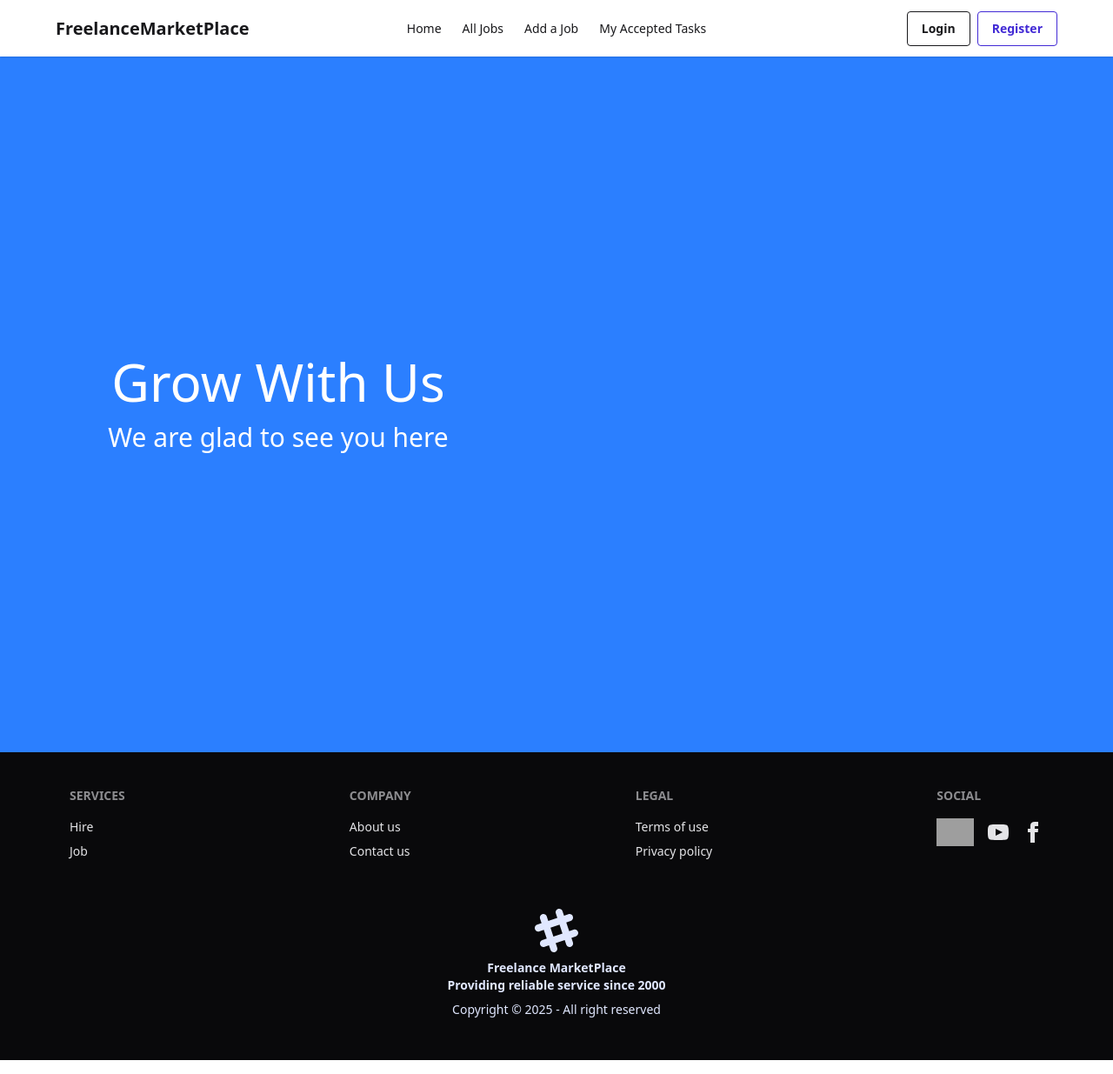
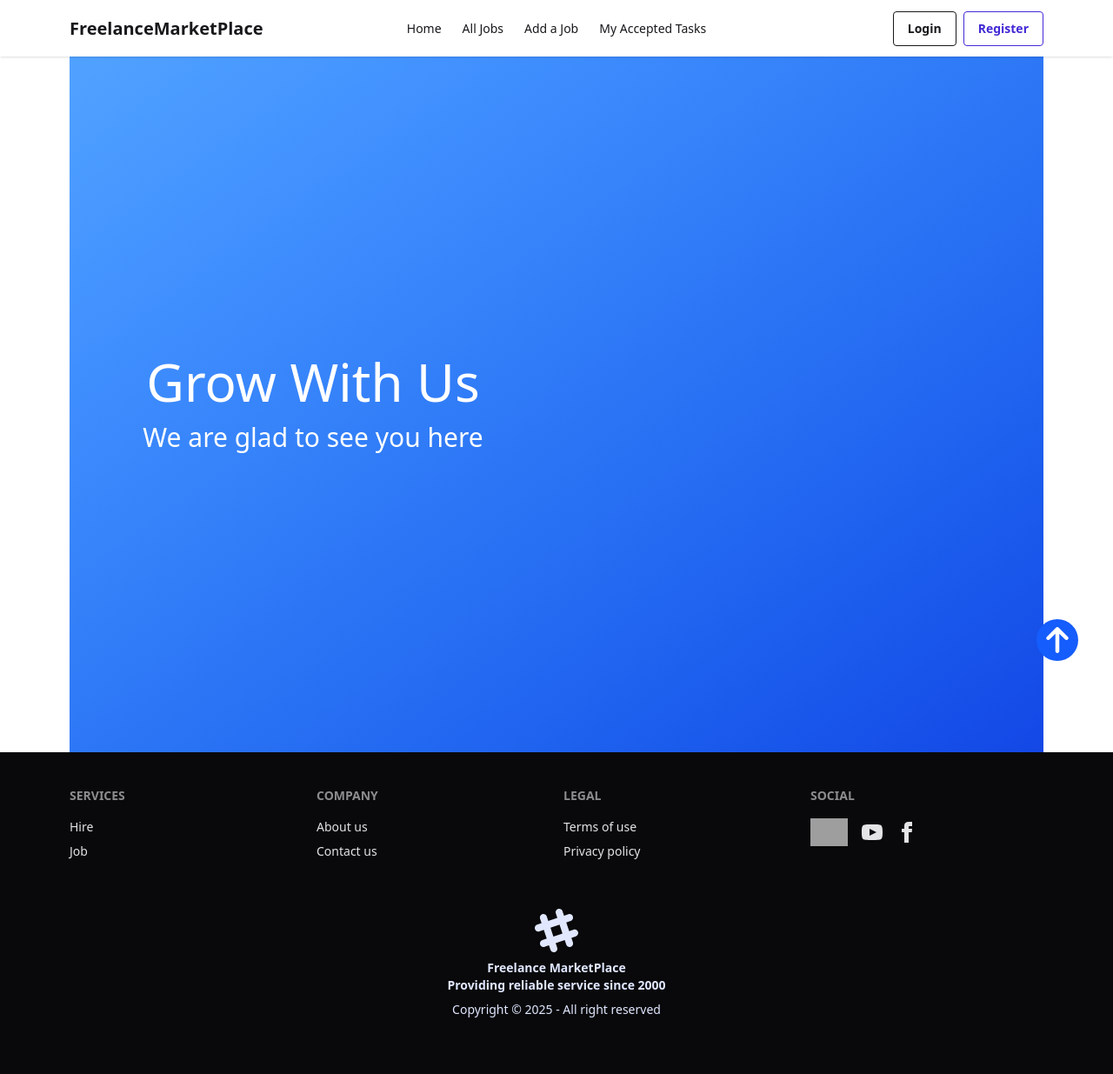
Before and after one commit to HasinIshrakK/Freelance_MarketPlace_client-side, a React (Vite) app: page /auth in a window 1280 px wide. Shown: the whole page at 87% size. Built offline with nearby package versions, Linux system fonts and the light colour scheme; no server answers; grey boxes are pictures that could not be loaded.

Commit message:
Backend connected

```diff
--- a/package.json
+++ b/package.json
@@ -14,6 +14,7 @@
     "daisyui": "^5.4.7",
     "react": "^19.1.1",
     "react-dom": "^19.1.1",
+    "react-icons": "^5.5.0",
     "react-router": "^7.9.5",
     "tailwindcss": "^4.1.17"
   },
--- a/src/App.jsx
+++ b/src/App.jsx
@@ -2,13 +2,21 @@ import { Outlet } from 'react-router'
 import './App.css'
 import Footer from './Components/Footer/Footer'
 import Navbar from './Components/Navbar/Navbar'
+import { FaCircleArrowUp } from 'react-icons/fa6'
 
 function App() {
+
+    const top = () => window.scrollTo(0, 0);
 
   return (
     <>
       <Navbar></Navbar>
-      <Outlet></Outlet>
+      <div className='mx-10 sm:mx-20'>
+        <Outlet></Outlet>
+      </div>
+      <button onClick={top} className='fixed z-10 bottom-10 right-10 text-5xl text-blue-600'>
+        <FaCircleArrowUp />
+      </button>
       <Footer></Footer>
     </>
   )
--- a/src/Components/Footer/Footer.jsx
+++ b/src/Components/Footer/Footer.jsx
@@ -2,8 +2,8 @@ import React from 'react';
 
 const Footer = () => {
     return (
-        <footer className='px-6 md:px-10 bg-neutral pb-6'>
-            <div className="footer sm:footer-horizontal justify-between text-neutral-content p-10 pb-0">
+        <footer className='px-0 sm:px-10 bg-neutral pb-6'>
+            <div className="footer grid grid-cols-1 sm:grid-cols-2 lg:grid-cols-4 justify-between text-neutral-content p-10 pb-0">
                 <nav>
                     <h6 className="footer-title">Services</h6>
                     <a className="link link-hover">Hire</a>
@@ -50,7 +50,7 @@ const Footer = () => {
                     </div>
                 </nav>
             </div>
-            <footer className="footer flex sm:block items-start sm:items-center footer-horizontal footer-center text-primary-content text-left sm:text-center p-6 pt-14">
+            <div className="footer flex sm:block items-start sm:items-center footer-horizontal footer-center text-primary-content text-left sm:text-center p-10 pt-14">
                 <aside>
                     <svg
                         width="50"
@@ -70,7 +70,7 @@ const Footer = () => {
                     </p>
                     <p>Copyright © {new Date().getFullYear()} - All right reserved</p>
                 </aside>
-            </footer>
+            </div>
         </footer>
     );
 };
--- /dev/null
+++ b/src/Components/Jobs/Jobs.jsx
@@ -0,0 +1,14 @@
+import React from 'react';
+
+const Jobs = ({ job }) => {
+
+    return (
+        <div>
+            <h1>
+                {job.title}
+            </h1>
+        </div>
+    );
+};
+
+export default Jobs;
--- a/src/Components/Navbar/Navbar.jsx
+++ b/src/Components/Navbar/Navbar.jsx
@@ -10,7 +10,7 @@ const list = <>
 
 const Navbar = () => {
     return (
-        <div className="navbar bg-base-100 shadow-sm px-6 sm:px-16">
+        <div className="navbar bg-base-100 shadow-sm px-6 sm:px-20 sticky top-0 z-10">
             <div className="navbar-start">
                 <div className="dropdown">
                     <div tabIndex={0} role="button" className="btn btn-ghost lg:hidden">
--- a/src/Pages/AuthLayout/AuthLayout.jsx
+++ b/src/Pages/AuthLayout/AuthLayout.jsx
@@ -3,7 +3,7 @@ import { Outlet } from "react-router";
 
 export default function AuthLayout() {
     return (
-        <div className="min-h-screen w-full sm:grid grid-cols-2 bg-blue-500 mx-auto">
+        <div className="min-h-screen w-full sm:grid grid-cols-2 bg-linear-to-br from-blue-400 to-blue-700 mx-auto">
             <div className="text-white space-y-4 flex-col justify-center items-center hidden sm:flex">
                 <h1 className="text-6xl">
                     Grow With Us
--- a/src/Pages/AuthLayout/Login/Login.jsx
+++ b/src/Pages/AuthLayout/Login/Login.jsx
@@ -3,7 +3,7 @@ import { Link } from 'react-router';
 
 const Login = () => {
   return (
-    <div className="hero bg-base-200 min-h-screen">
+    <div className="hero bg-base-100 min-h-screen">
       <div className="hero-content flex-col">
         <div className="text-center">
           <h1 className="text-5xl font-bold">Login now!</h1>
@@ -16,9 +16,9 @@ const Login = () => {
             <form>
               <fieldset className="fieldset">
                 <label className="label">Email</label>
-                <input type="email" className="input" placeholder="Email" />
+                <input type="email" name='email' className="input" placeholder="Your Email" />
                 <label className="label">Password</label>
-                <input type="password" className="input" placeholder="Password" />
+                <input type="password" name='password' className="input" placeholder="Password" />
                 <div><a className="link link-hover">Forgot password?</a></div>
                 <button className="btn btn-neutral mt-4">Login</button>
               </fieldset>
--- a/src/Pages/AuthLayout/Register/Register.jsx
+++ b/src/Pages/AuthLayout/Register/Register.jsx
@@ -3,7 +3,7 @@ import { Link } from 'react-router';
 
 const Register = () => {
   return (
-    <div className="hero bg-base-200 min-h-screen">
+    <div className="hero bg-base-100 min-h-screen">
       <div className="hero-content flex-col">
         <div className="text-center">
           <h1 className="text-5xl font-bold">Register now!</h1>
--- a/src/Pages/Home/Home.jsx
+++ b/src/Pages/Home/Home.jsx
@@ -1,9 +1,19 @@
-import React from 'react';
+import React, { use } from 'react';
+import Jobs from '../../Components/Jobs/Jobs';
+
+const fetchJob = fetch('http://localhost:3000/jobs').then(res => res.json());
 
 const Home = () => {
+    const jobs = use(fetchJob);
+
     return (
-        <div className='bg-gray-50'>
+        <div className=''>
             Home
+
+            {
+                jobs.map(job => <Jobs key={job._id} job={job}></Jobs>
+                )
+            }
         </div>
     );
 };
```
Also changed, not shown: 1 other file (tests, documents, lock files or other folders).
